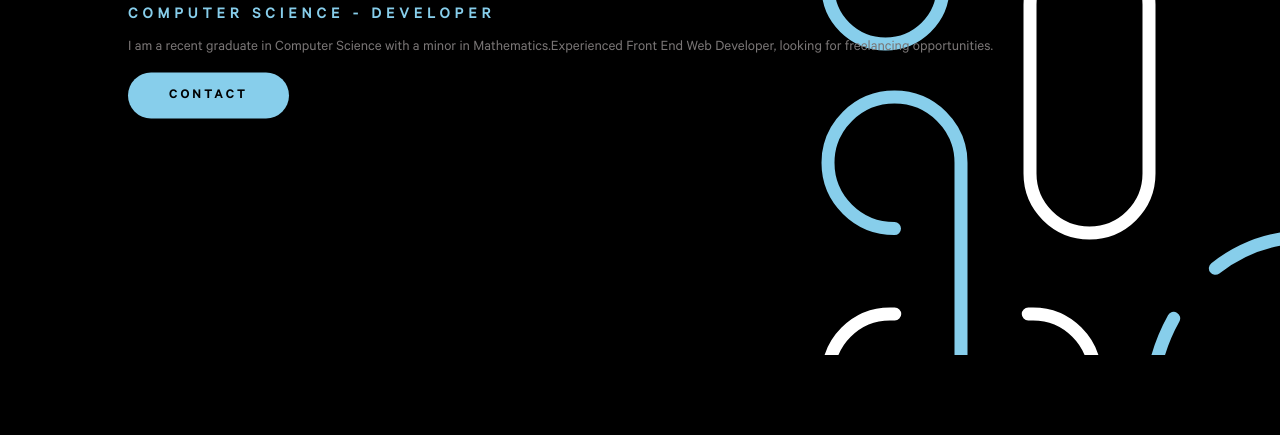
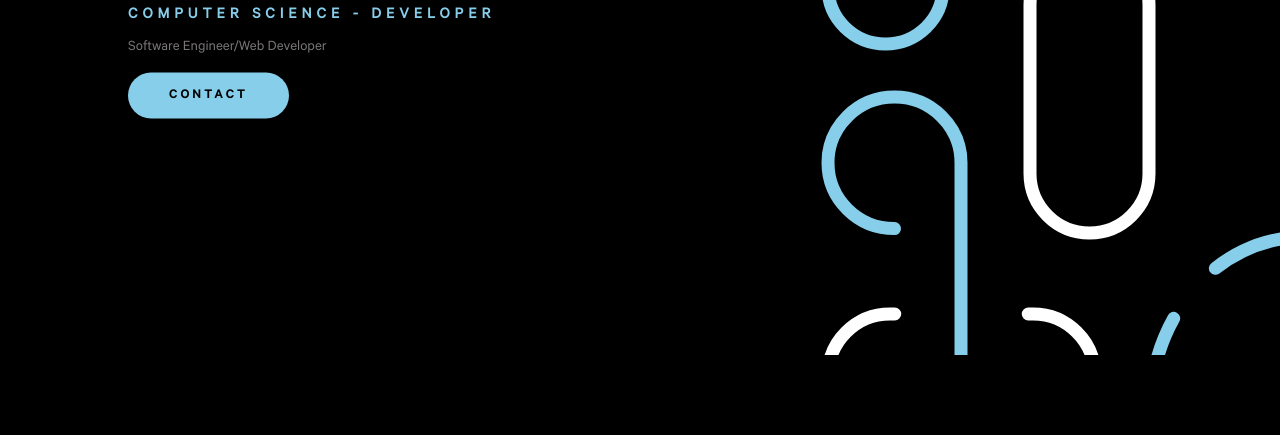
Before and after one commit to elijah-dev-co/elijah-dev-co.github.io, a plain HTML site: page Website/dist/index.html in a window 1280 px wide. Shown: the part 365-800 px from the top of the page. Drawn offline with nearby package versions, Linux system fonts and the light colour scheme; files whose address does not match are found by name.

Commit message:
Update index.html

```diff
--- a/Website/dist/index.html
+++ b/Website/dist/index.html
@@ -58,7 +58,7 @@
                         <h3 class="heading-3 mb-l">Elijah Hughes</h3>
                   </div>
                   <h4 class="heading-4 pri-color mt-s mb-s">Computer Science - DEVELOPER</h4>
-                  <p class="paragraph mb-m">I am a recent graduate in Computer Science with a minor in Mathematics.Experienced Front End Web Developer, looking for freelancing opportunities.</p>
+                  <p class="paragraph mb-m">Software Engineer/Web Developer</p>
                   <a href="#contact" class="cta">Contact</a>
                </div>
             </header>
```
